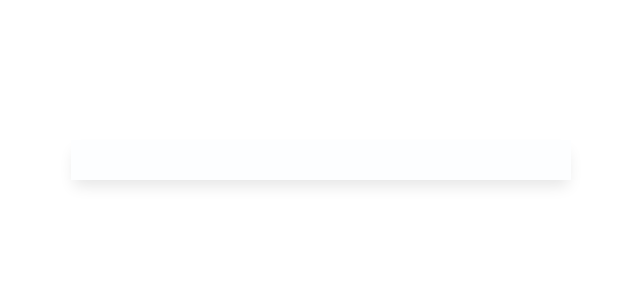
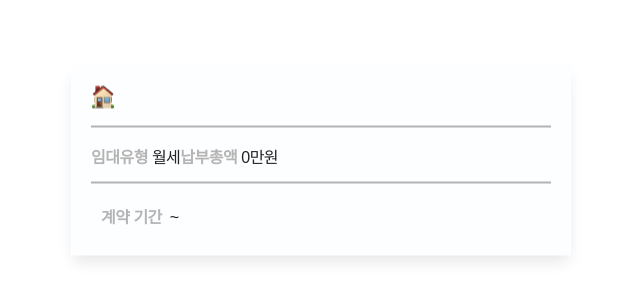
Before and after one commit to rlaqudwls25/callbus, a React (Create React App) app: page /complete in a window 1280 px wide. Shown: the part 240-540 px from the top of the page, without its empty margins (319-959 px from the left). Built offline with nearby package versions, Linux system fonts and the light colour scheme.

Commit message:
[Add]: totalInfo 컴포넌트 추가

```diff
--- a/src/components/rentalInfo/rentalForm.tsx
+++ b/src/components/rentalInfo/rentalForm.tsx
@@ -34,18 +34,16 @@ const RentalForm = () => {
 
   const handelRentalValue = () => {
     if (rentalTypeName === "월세")
-      setRentalList((prev) => {
+      setRentalList(() => {
         const charterData = rentalList.filter((item) =>
           item.rentalTypeCheck.includes("전세")
         );
 
         if (rentalTypeName === "월세") {
           return RentalInfo;
-        } else if (rentalTypeName === "전세") {
+        } else {
           return charterData;
         }
-
-        return prev;
       });
   };
 
@@ -67,14 +65,19 @@ const RentalForm = () => {
       )
       .filter((item) => item.rentalTypeCheck.includes("전세"));
 
-    // 이걸 어떻게 고치냐..
     if (rentalTypeName === "월세" && managePriceCheck) {
       setRentalList(monthlyDisabledData);
-    } else if (rentalTypeName === "월세" && !managePriceCheck) {
+    }
+
+    if (rentalTypeName === "월세" && !managePriceCheck) {
       setRentalList(RentalInfo);
-    } else if (rentalTypeName === "전세" && managePriceCheck) {
+    }
+
+    if (rentalTypeName === "전세" && managePriceCheck) {
       setRentalList(chaterDisalbedData);
-    } else if (rentalTypeName === "전세" && !managePriceCheck) {
+    }
+
+    if (rentalTypeName === "전세" && !managePriceCheck) {
       setRentalList(charterData);
     }
   };
--- a/src/components/totalInfo/buildingList.tsx
+++ b/src/components/totalInfo/buildingList.tsx
@@ -3,35 +3,36 @@ import { mixin } from "../../styles/mixin";
 import { theme } from "../../styles/theme";
 import { BuildingInfoType } from "../../types/inputData";
 
-const BuildingList = ({ value, name }: BuildingInfoType) => {
+const BuildingList = ({ id, value }: BuildingInfoType) => {
+  const rensidencyData = id === 1 && value;
+
   return (
-    <BuildingBox>
-      <div>
-        <span>{name} : </span>
-        <strong>{value}</strong>
-      </div>
-    </BuildingBox>
+    <BuildingListBox itemId={id}>
+      <BuildingWrapper>
+        <ResidencyText itemId={id}>{rensidencyData}</ResidencyText>
+      </BuildingWrapper>
+    </BuildingListBox>
   );
 };
 
 export default BuildingList;
 
-const BuildingBox = styled.div`
+const BuildingListBox = styled.div<{ itemId: number }>`
   ${mixin.flexSet("", "center")}
   ${mixin.marginSet(6, 0, 0, 0)}
-  span {
-    ${mixin.fontSet(theme.gray, "14px", "700")}
-  }
 
-  strong {
-    ${mixin.fontSet(theme.black, "16px", "700")}
+  div {
+    text-align: ${(props) => (props.itemId === 1 ? "center" : "")};
   }
 `;
 
-// const Adress = styled.div``;
+const BuildingWrapper = styled.div`
+  overflow: hidden;
+  text-overflow: ellipsis;
+  white-space: nowrap;
+`;
 
-// const DateBox = styled.div``;
-
-// const StartDate = styled.div``;
-
-// const EndDate = styled(StartDate)``;
+const ResidencyText = styled.span<{ itemId: number }>`
+  font-size: ${(props) => (props.itemId === 1 ? "24px" : "16px")};
+  ${mixin.marginSet(0, 0, 0, 8)}
+`;
--- a/src/components/totalInfo/rentalList.tsx
+++ b/src/components/totalInfo/rentalList.tsx
@@ -6,10 +6,12 @@ import { RentalPriceType } from "../../types/inputData";
 const RentalList = ({ name, value, unit }: RentalPriceType) => {
   return (
     <RetalListBox>
-      <div>
-        <span>{name} : </span>
+      <RentalName>
+        <RentalText>{name}</RentalText>
+      </RentalName>
+      <RentalName>
         <strong>{value}</strong> {unit}
-      </div>
+      </RentalName>
     </RetalListBox>
   );
 };
@@ -17,14 +19,18 @@ const RentalList = ({ name, value, unit }: RentalPriceType) => {
 export default RentalList;
 
 const RetalListBox = styled.div`
-  ${mixin.flexSet("", "center")}
+  display: flex;
   ${mixin.marginSet(6, 0, 0, 0)}
-
-    span {
-    ${mixin.fontSet(theme.gray, "14px", "700")}
-  }
 
   strong {
     ${mixin.fontSet(theme.black, "16px", "700")}
   }
 `;
+
+const RentalText = styled.span`
+  ${mixin.fontSet(theme.blurrygray, "16px", "700")}
+`;
+
+const RentalName = styled.div`
+  width: 50%;
+`;
--- a/src/components/totalInfo/totalList.tsx
+++ b/src/components/totalInfo/totalList.tsx
@@ -1,26 +1,58 @@
 import { useRecoilValue, useRecoilState } from "recoil";
 import styled from "styled-components";
+import { mixin } from "../../styles/mixin";
+import { theme } from "../../styles/theme";
 import { buildingInfoState } from "../recoils/buildingInfo";
-import { rentalRefundState } from "../recoils/rentalInfo";
+import { rentalRefundState, rentalTypeNameState } from "../recoils/rentalInfo";
 import BuildingList from "./buildingList";
 import RentalList from "./rentalList";
 
 const TotalList = () => {
   const buildingData = useRecoilValue(buildingInfoState);
   const rentalData = useRecoilValue(rentalRefundState);
+  const rentalTypeName = useRecoilValue(rentalTypeNameState);
 
-  const buildingFilterData = buildingData.filter(
-    (item) => item.id === 1 || item.id === 4 || item.id === 5
-  );
+  const buildingFilterData = buildingData.filter((item) => item.show === true);
+
+  const startDate = buildingFilterData.map((item) => item.value).slice(1, 2);
+  const endDate = buildingFilterData.map((item) => item.value).slice(2, 3);
+
+  const totalPrice = rentalData
+    .filter((item) => item.id === 2 || item.id == 3)
+    .map((item) => item.value)
+    .reduce((res, cur) => Number(res) + Number(cur), 0);
 
   return (
     <TotalListContainer>
+      <BuildingBox>
+        <img src="/static/images/house.png" alt="house" />
         {buildingFilterData.map((item) => (
           <BuildingList {...item} />
         ))}
+      </BuildingBox>
+
+      <BorderBottom />
+
+      <RentalBox>
         {rentalData.map((item) => (
           <RentalList {...item} />
         ))}
+      </RentalBox>
+      <RentalSingleBox>
+        <Title>임대유형</Title>
+        <Contents>{rentalTypeName}</Contents>
+        <Title>납부총액</Title>
+        <Contents>{totalPrice}만원</Contents>
+      </RentalSingleBox>
+
+      <BorderBottom />
+
+      <Date>
+        <Title>계약 기간 </Title>
+        <Contents>
+          {startDate} ~ {endDate}
+        </Contents>
+      </Date>
     </TotalListContainer>
   );
 };
@@ -28,3 +60,35 @@ const TotalList = () => {
 export default TotalList;
 
 const TotalListContainer = styled.section``;
+
+const BuildingBox = styled.div`
+  ${mixin.flexSet("", "center")}
+`;
+
+const Date = styled.div`
+  padding: 10px;
+`;
+
+const Title = styled.span`
+  ${mixin.fontSet(theme.blurrygray, "16px", "700")}
+  ${mixin.marginSet(0, 4, 0, 0)}
+`;
+
+const Contents = styled.span`
+  ${mixin.fontSet(theme.black, "16px", "400")}
+`;
+
+const BorderBottom = styled.div`
+  width: 100%;
+  ${mixin.borderSet(0.01, "solid", theme.blurrygray)}
+  ${mixin.marginSet(16, 0, 16, 0)}
+`;
+
+const RentalBox = styled.div`
+  display: grid;
+  grid-template-columns: repeat(2, 1fr);
+`;
+
+const RentalSingleBox = styled.div`
+  ${mixin.marginSet(6, 0, 0, 0)}
+`;
--- a/src/mock/data.ts
+++ b/src/mock/data.ts
@@ -8,7 +8,7 @@ export const RentalInfo = [
     id: 1,
     type: "text",
     placeholder: "보증금",
-    value: "",
+    value: "0",
     unit: "만원",
     name: "보증금",
     min: "",
@@ -20,7 +20,7 @@ export const RentalInfo = [
     id: 2,
     type: "text",
     placeholder: "월 임대료",
-    value: "",
+    value: "0",
     unit: "만원",
     name: "월 임대료",
     min: "",
@@ -32,7 +32,7 @@ export const RentalInfo = [
     id: 3,
     type: "text",
     placeholder: "월 관리비",
-    value: "",
+    value: "0",
     unit: "만원",
     name: "월 관리비",
     min: "",
@@ -61,6 +61,7 @@ export const BuildingInfoData = [
     placeholder: "살고 계신 건물주소 또는 건물명을 입력하세요.",
     value: "",
     name: "거주 건물",
+    show: true,
   },
   {
     id: 2,
@@ -68,6 +69,7 @@ export const BuildingInfoData = [
     placeholder: "호실",
     value: "",
     name: "호실",
+    show: false,
   },
   {
     id: 3,
@@ -75,6 +77,7 @@ export const BuildingInfoData = [
     placeholder: "세입자 이름",
     value: "",
     name: "세입자(본인) 이름",
+    show: false,
   },
   {
     id: 4,
@@ -82,6 +85,7 @@ export const BuildingInfoData = [
     placeholder: "계약시작일",
     value: "",
     name: "계약시작일",
+    show: true,
   },
   {
     id: 5,
@@ -89,6 +93,7 @@ export const BuildingInfoData = [
     placeholder: "계약종료일",
     value: "",
     name: "계약종료일",
+    show: true,
   },
   {
     id: 6,
@@ -96,5 +101,6 @@ export const BuildingInfoData = [
     placeholder: "임대인(현재 집주인) 휴대폰 번호를 입력해주세요.",
     value: "",
     name: "임대인 휴대폰 번호",
+    show: false,
   },
 ];
--- a/src/types/inputData.ts
+++ b/src/types/inputData.ts
@@ -16,4 +16,5 @@ export type BuildingInfoType = {
   value: string | number;
   name: string;
   placeholder: string;
+  show: boolean;
 };
```
Also changed, not shown: public/static/images/house.png (added). Lines whose indentation alone changed are shown as unchanged.
